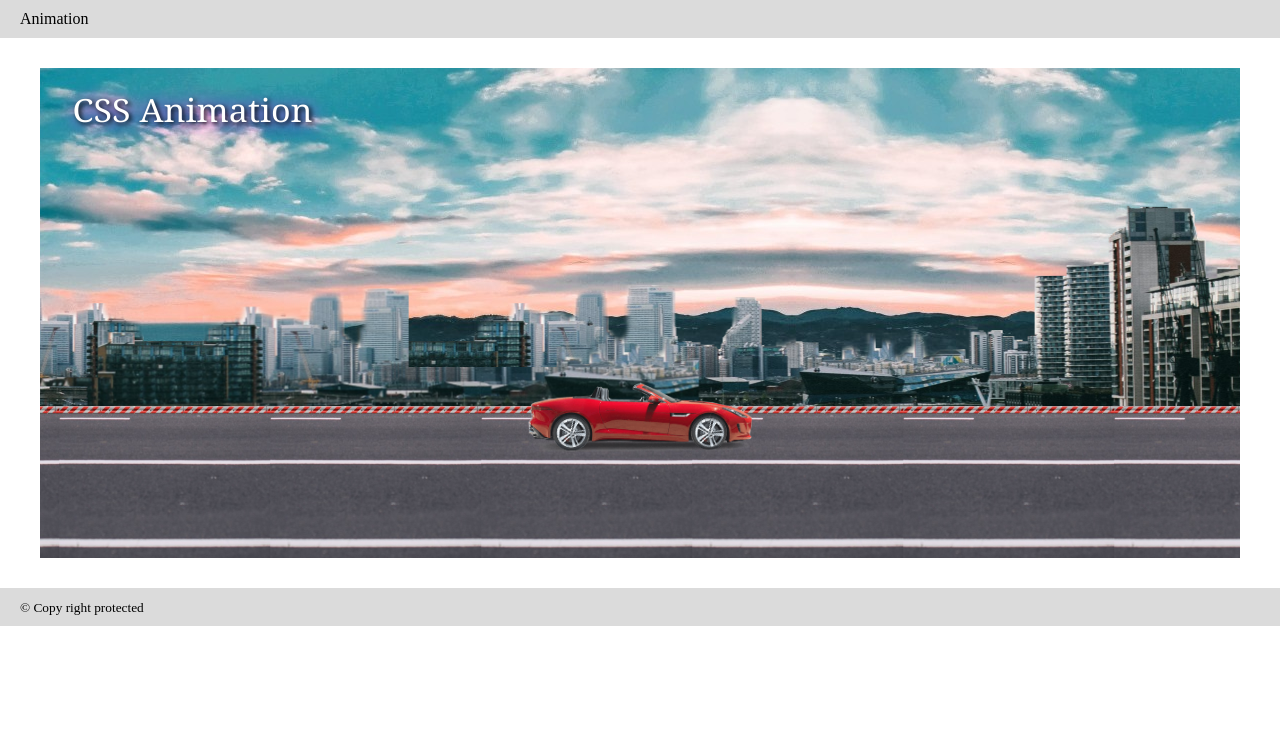
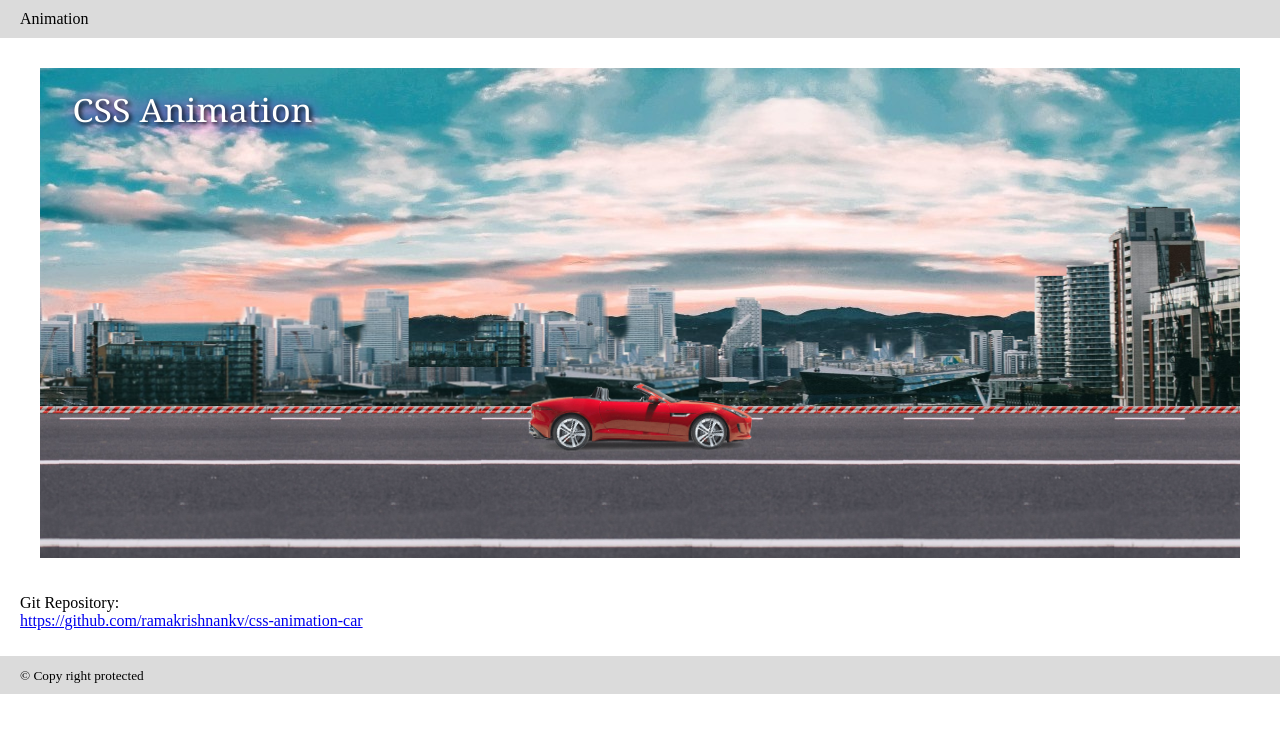
Before and after one commit to ramakrishnankv/css-animation-car, a plain HTML site: page index.html in a window 1280 px wide. Drawn offline with Linux system fonts and the light colour scheme.

Commit message:
added link to git repo

```diff
--- a/index.html
+++ b/index.html
@@ -284,6 +284,8 @@
         <div class="trees"></div>
       </div>
     </div>
+    <p>Git Repository: <a href="https://github.com/ramakrishnankv/css-animation-car" target="_blank">
+        https://github.com/ramakrishnankv/css-animation-car </a></p>
   </main>
   <footer><small>&copy; Copy right protected</small></footer>
   <div class="dim">
```
